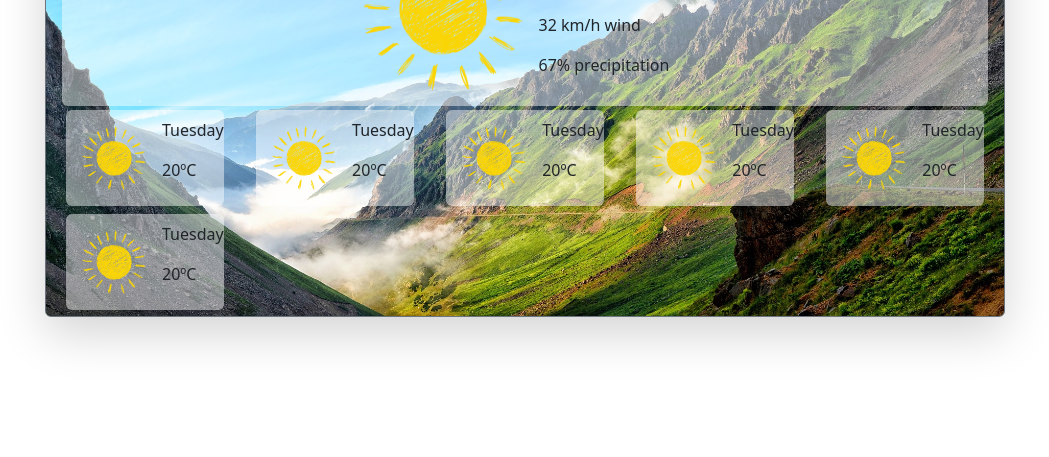
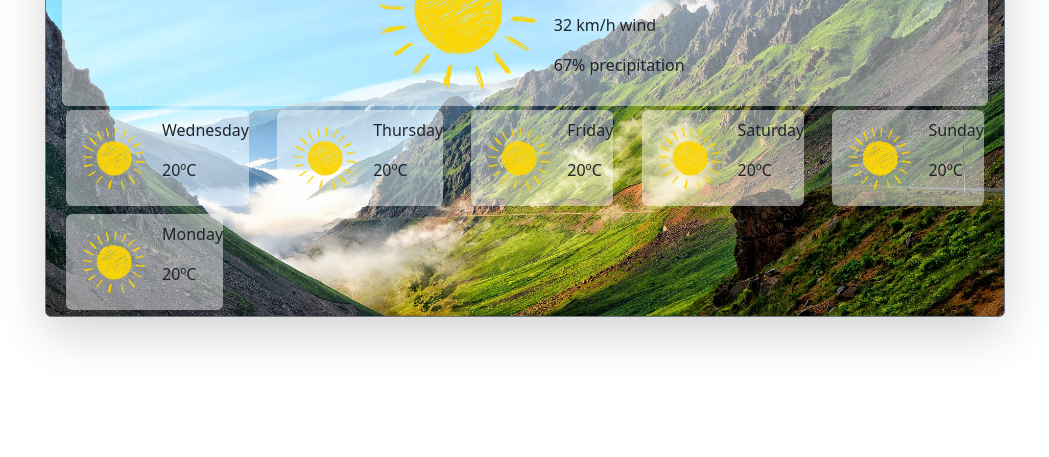
Before and after one commit to NoemiSAmeijide/Weather-Forecast, a plain HTML site: page index.html in a window 1280 px wide. Shown: the part 343-800 px from the top of the page, without its empty margins (115-1164 px from the left). Drawn offline with nearby package versions, Linux system fonts and the light colour scheme.

Commit message:
days rest week

```diff
--- a/index.html
+++ b/index.html
@@ -33,6 +33,7 @@
               <input
                 type="text"
                 class="form-control"
+                autocomplete="off"
                 placeholder="Enter new city"
                 id="new-city-value"
               />
@@ -78,42 +79,42 @@
           <div class="rounded transp-bg d-flex m-1">
             <img src="./img/sun.png" alt="sun image" class="image-little" />
             <div class="d-flex flex-column justify-content-center m-0">
-              <p>Tuesday</p>
+              <p id="day-1"></p>
               <p class="temp">20ºC</p>
             </div>
           </div>
           <div class="rounded transp-bg d-flex m-1">
             <img src="./img/sun.png" alt="sun image" class="image-little" />
             <div class="d-flex flex-column justify-content-center m-0">
-              <p>Tuesday</p>
+              <p id="day-2"></p>
               <p class="temp">20ºC</p>
             </div>
           </div>
           <div class="rounded transp-bg d-flex m-1">
             <img src="./img/sun.png" alt="sun image" class="image-little" />
             <div class="d-flex flex-column justify-content-center m-0">
-              <p>Tuesday</p>
+              <p id="day-3"></p>
               <p class="temp">20ºC</p>
             </div>
           </div>
           <div class="rounded transp-bg d-flex m-1">
             <img src="./img/sun.png" alt="sun image" class="image-little" />
             <div class="d-flex flex-column justify-content-center m-0">
-              <p>Tuesday</p>
+              <p id="day-4"></p>
               <p class="temp">20ºC</p>
             </div>
           </div>
           <div class="rounded transp-bg d-flex m-1">
             <img src="./img/sun.png" alt="sun image" class="image-little" />
             <div class="d-flex flex-column justify-content-center m-0">
-              <p>Tuesday</p>
+              <p id="day-5"></p>
               <p class="temp">20ºC</p>
             </div>
           </div>
           <div class="rounded transp-bg d-flex m-1">
             <img src="./img/sun.png" alt="sun image" class="image-little" />
             <div class="d-flex flex-column justify-content-center m-0">
-              <p>Tuesday</p>
+              <p id="day-6"></p>
               <p class="temp">20ºC</p>
             </div>
           </div>
--- a/src/index.js
+++ b/src/index.js
@@ -1,6 +1,6 @@
 let weather = {
   paris: {
-    temp: 21.9,
+    temp: 21,
     humidity: 80,
     wind: 32,
     precipitation: 67,
@@ -80,12 +80,61 @@ function myTimer() {
   let now = new Date();
   //here we select the space where the timer is going
   let theTime = document.querySelector("#the-time");
+  let day1 = document.querySelector("#day-1");
+  let day2 = document.querySelector("#day-2");
+  let day3 = document.querySelector("#day-3");
+  let day4 = document.querySelector("#day-4");
+  let day5 = document.querySelector("#day-5");
+  let day6 = document.querySelector("#day-6");
   //here we put it in the html
   let timeText = `<p>${week[now.getDay()]}, ${
     mon[now.getMonth()]
   } ${now.getDate()}, ${now.getFullYear()}</p> <p>${now.getHours()} :
 ${(now.getMinutes() < 10 ? "0" : "") + now.getMinutes()}</p>`;
   theTime.innerHTML = timeText;
+
+  theDay1 = [now.getDay() + 1];
+  theDay2 = [now.getDay() + 2];
+  theDay3 = [now.getDay() + 3];
+  theDay4 = [now.getDay() + 4];
+  theDay5 = [now.getDay() + 5];
+  theDay6 = [now.getDay() + 6];
+
+  if (theDay1 > 6) {
+    theDay1 = theDay1 - 7;
+  }
+  day1.innerHTML = week[theDay1];
+  console.log(theDay1);
+
+  if (theDay2 > 6) {
+    theDay2 = theDay2 - 7;
+  }
+  day2.innerHTML = week[theDay2];
+  console.log(theDay2);
+
+  if (theDay3 > 6) {
+    theDay3 = theDay3 - 7;
+  }
+  day3.innerHTML = week[theDay3];
+  console.log(theDay3);
+
+  if (theDay4 > 6) {
+    theDay4 = theDay4 - 7;
+  }
+  day4.innerHTML = week[theDay4];
+  console.log(theDay4);
+
+  if (theDay5 > 6) {
+    theDay5 = theDay5 - 7;
+  }
+  day5.innerHTML = week[theDay5];
+  console.log(theDay5);
+
+  if (theDay6 > 6) {
+    theDay6 = theDay6 - 7;
+  }
+  day6.innerHTML = week[theDay6];
+  console.log(theDay6);
 }
 
 //CONVERTION FUNCTIONS
```
